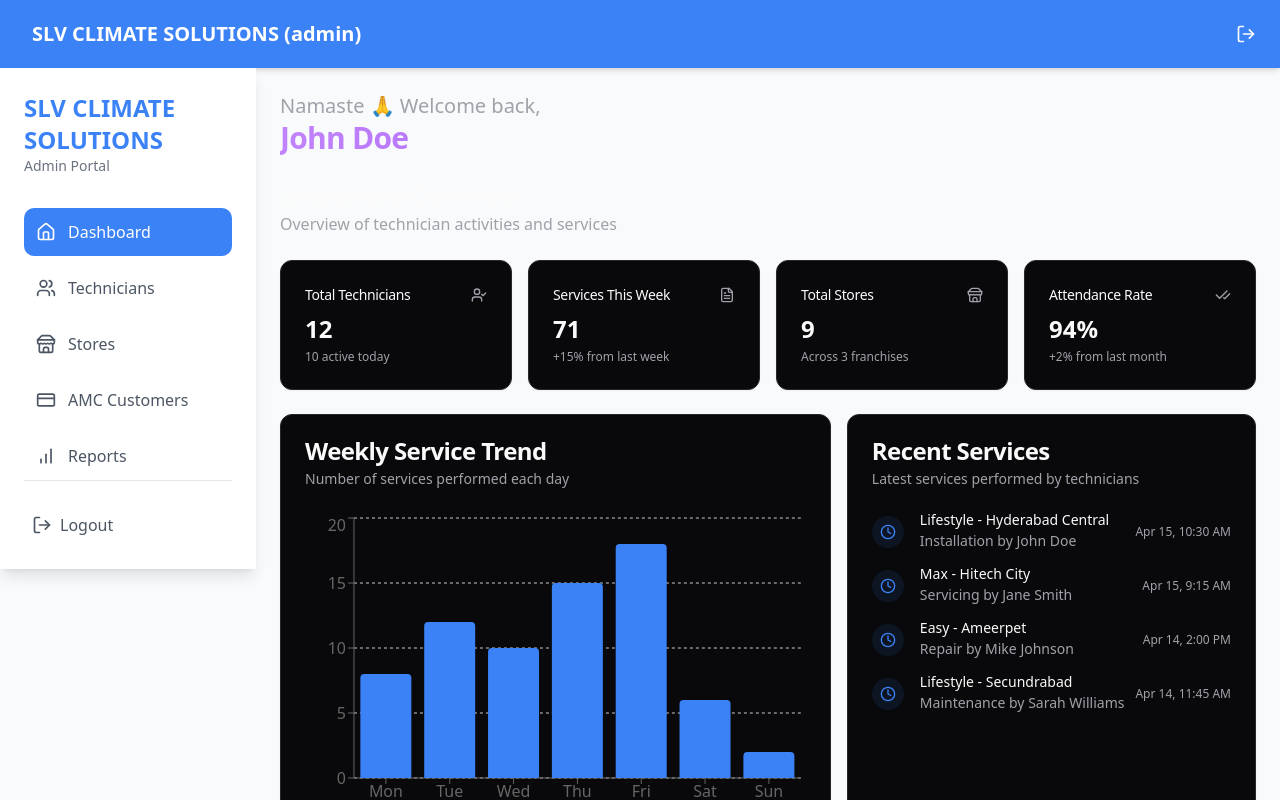
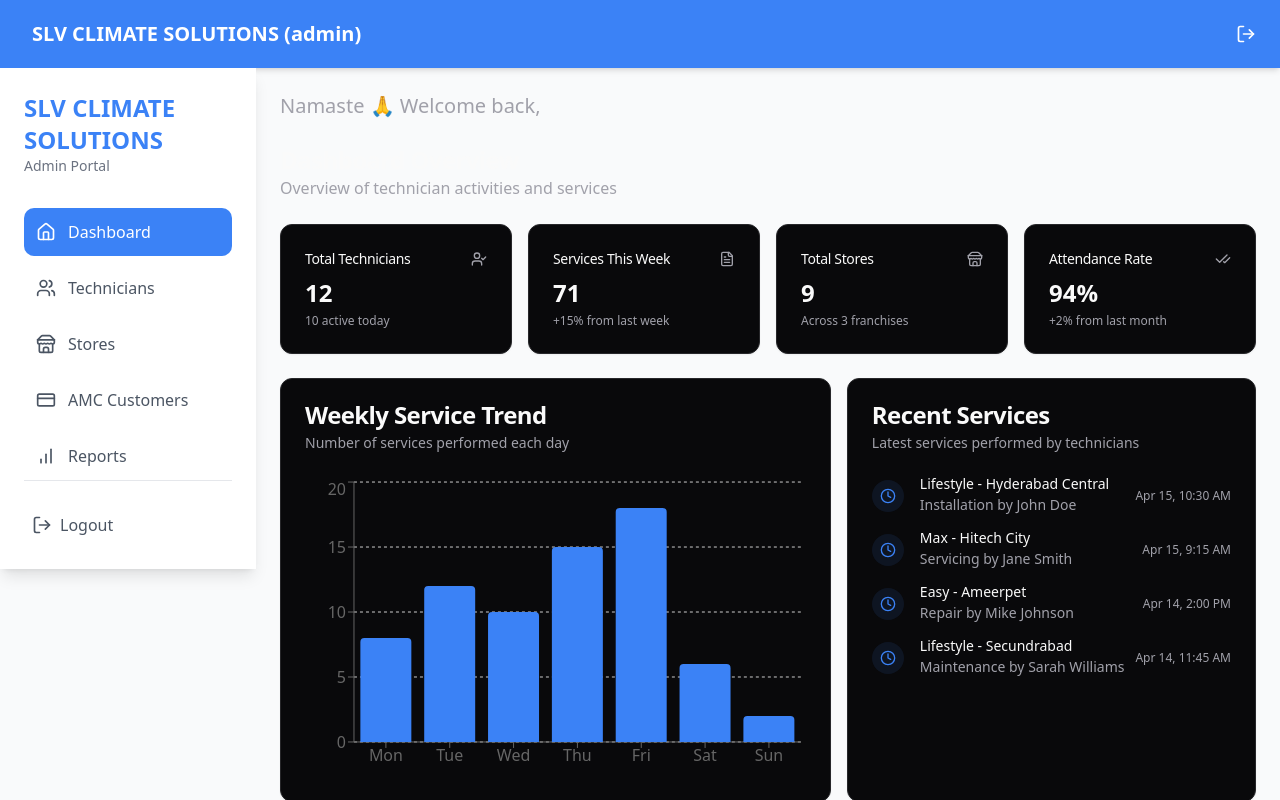
Before and after one commit to Sairohan211/cool-air-track, a React (Vite) app: page /admin in a window 1280 px wide. Shown: the top 800 px of the page. Built offline with nearby package versions, Linux system fonts and the light colour scheme.

Commit message:
Fix: Admin account full name display
Fixes an issue with the display of the admin account's full name.

```diff
--- a/src/pages/admin/Dashboard.tsx
+++ b/src/pages/admin/Dashboard.tsx
@@ -13,11 +13,25 @@ import {
   Legend
 } from "recharts";
 import { UserCheck, FileText, Store, CheckCheck, Clock } from 'lucide-react';
+import { useEffect, useState } from "react";
 
-const currentUser = {
-  name: "John Doe",
+const AdminDashboard = () => {
+  const [currentUser, setCurrentUser] = useState({
+    name: "",
     role: "Admin"
-};
+  });
+
+  useEffect(() => {
+    // Get the admin name from localStorage
+    const adminName = localStorage.getItem('adminName');
+
+    if (adminName) {
+      setCurrentUser(prev => ({
+        ...prev,
+        name: adminName
+      }));
+    }
+  }, []);
 
   const recentServices = [
     {
@@ -79,7 +93,6 @@ const weeklyTrendData = [
 
   const COLORS = ['#0088FE', '#00C49F', '#FFBB28', '#FF8042'];
 
-const AdminDashboard = () => {
   const formatDate = (dateString: string) => {
     return new Date(dateString).toLocaleDateString('en-US', {
       month: 'short',
```
Lines whose indentation alone changed are shown as unchanged.
